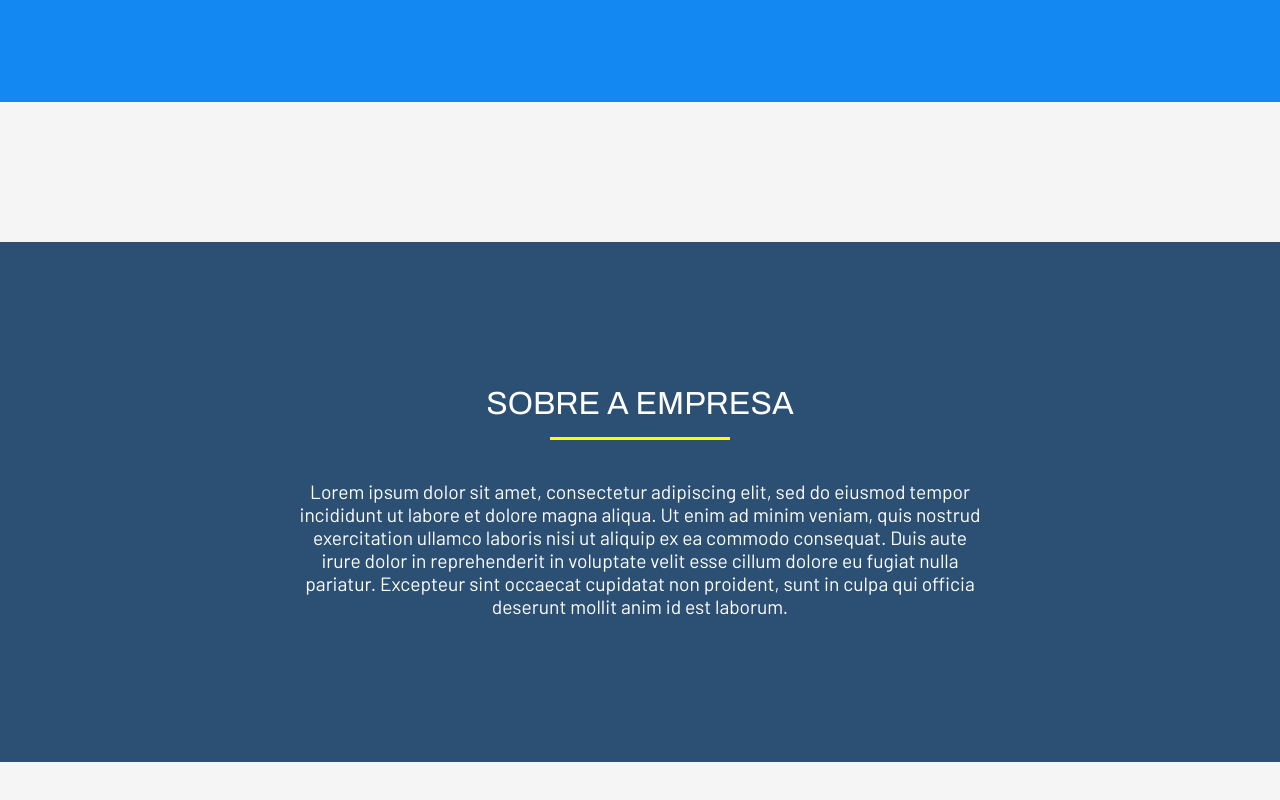
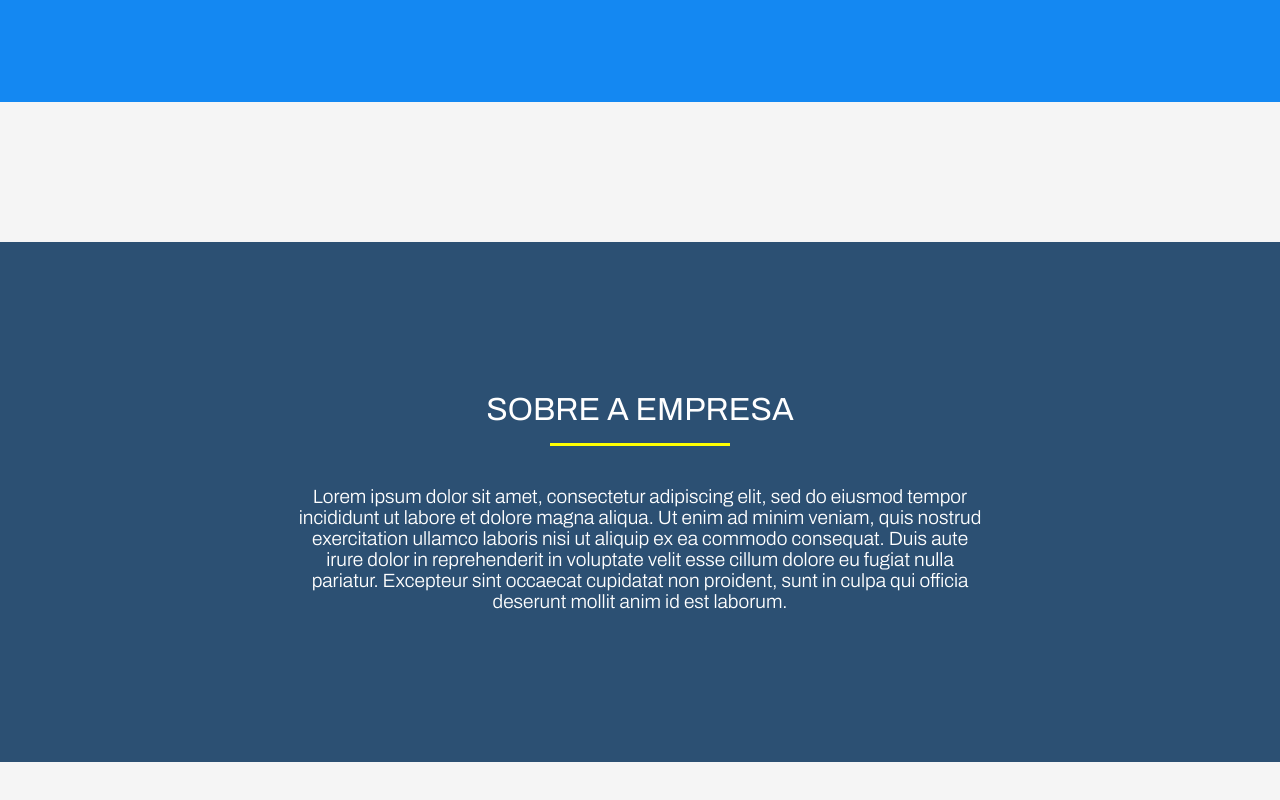
Before and after one commit to vivian-25/ATIVIDADE-NOVEL, a plain HTML site: page index.html in a window 1280 px wide. Shown: the part 766-1566 px from the top of the page. Drawn offline with Linux system fonts and the light colour scheme.

Commit message:
Altera fonte de alguns elementos

```diff
--- a/style.css
+++ b/style.css
@@ -13,11 +13,11 @@ html{
     scroll-behavior: smooth;
 }
 
-#sky h4, #HOME div h4, #HOME div h1, .middle_space h2{
+#sky h4, #HOME div h4, #HOME div h1, .middle_space h2, .sky_list a, .middle_space h5{
     font-family: 'Archivo', sans-serif;
 }
 
-#HOME div button, #HOME div h5, .sky_list a, .middle_space h5{
+#HOME div button, #HOME div h5{
     font-family: 'Barlow', sans-serif;
 }
 
@@ -166,7 +166,7 @@ button:hover{
     flex-direction: column;
     align-items: center;
     justify-content: center;
-    font-weight: normal;
+    font-weight: lighter;
     text-align: center;
     font-size: 1.2rem;
 }
```
